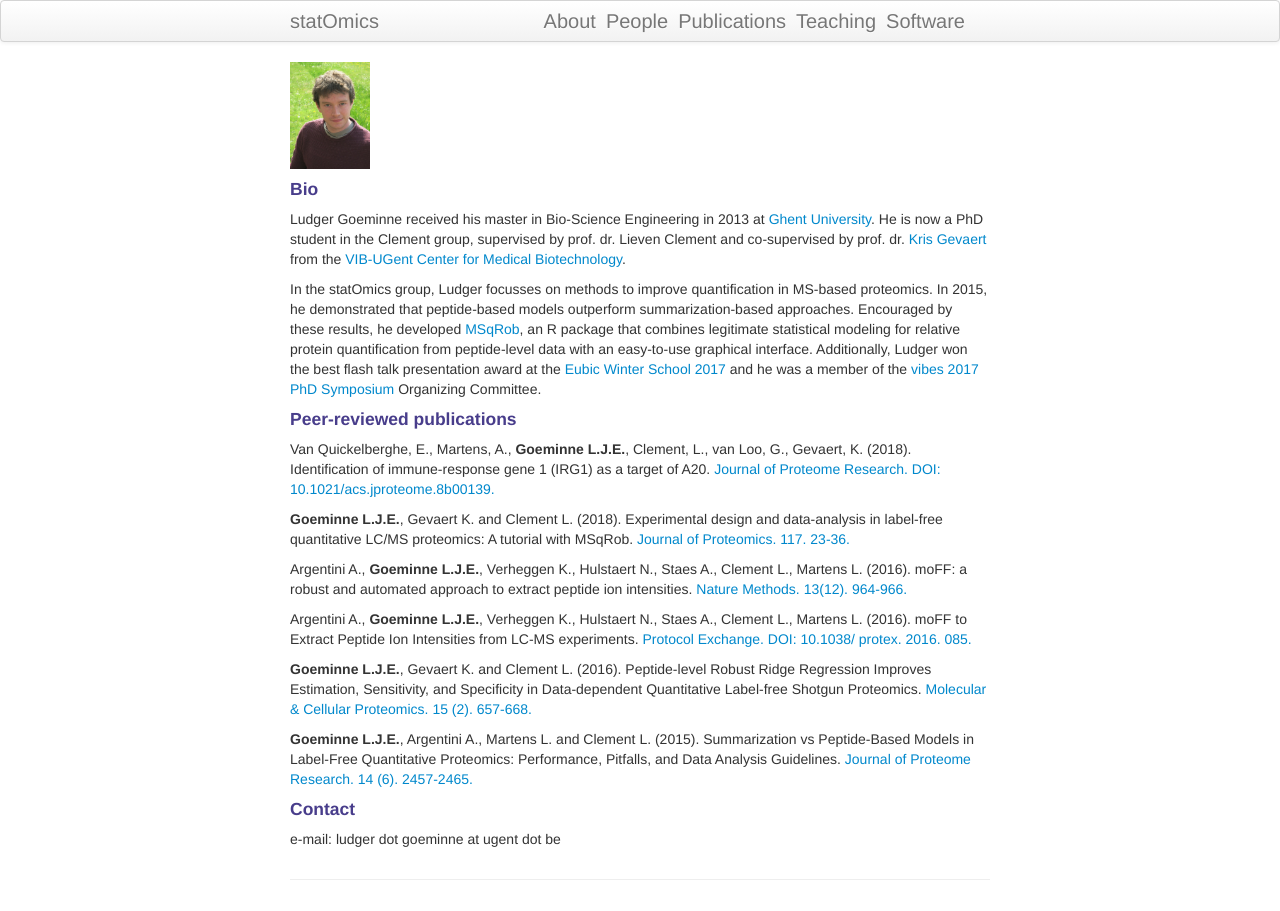
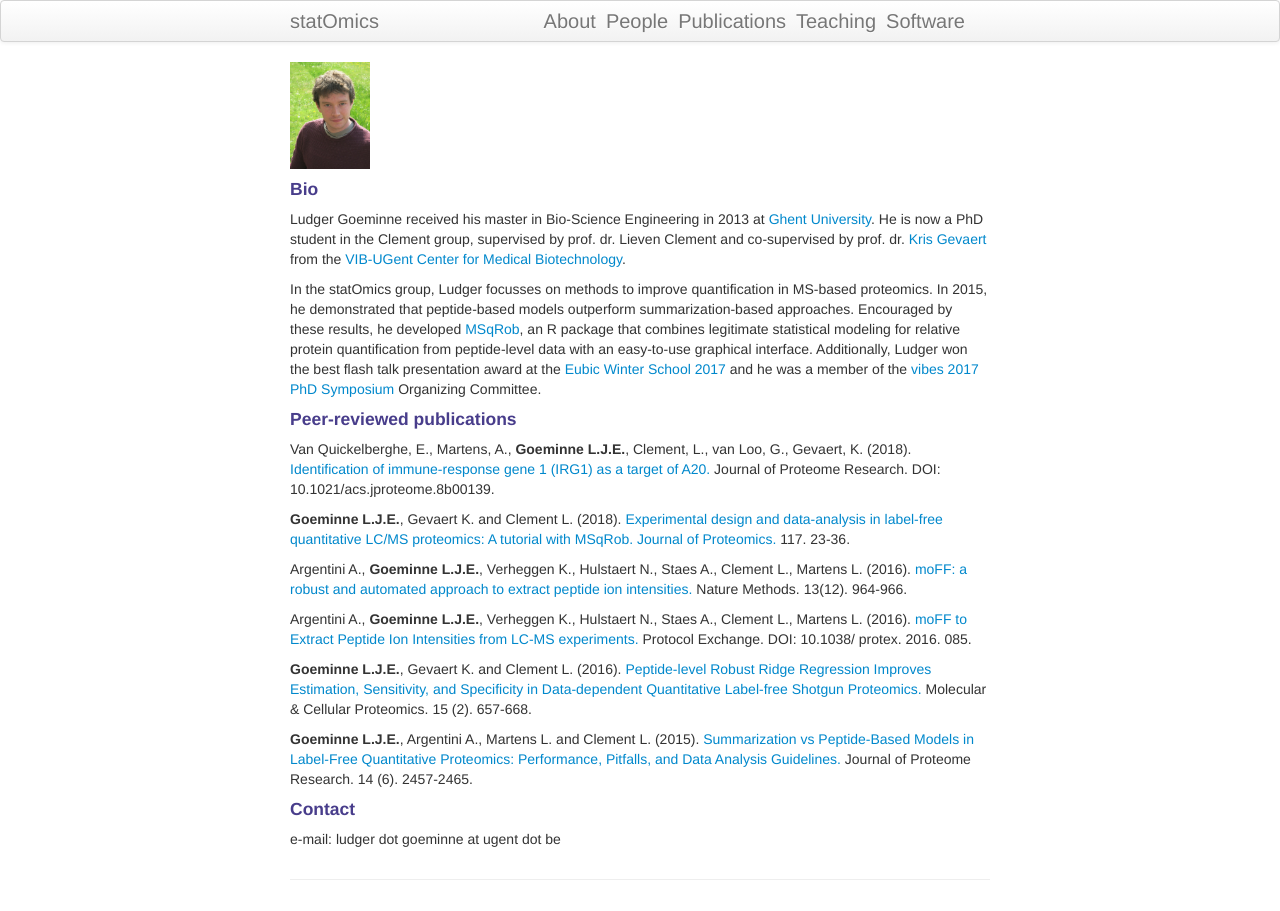
Before and after one commit to statOmics/statOmics.github.io, a Jekyll site: the page built from pages/ludger.md, in a window 1280 px wide. Built offline with Jekyll 4.4.1, drawn with Linux system fonts in a browser that asks for light colours.

```diff
--- a/pages/ludger.md
+++ b/pages/ludger.md
@@ -12,17 +12,17 @@ In the statOmics group, Ludger focusses on methods to improve quantification in
 
 #### Peer-reviewed publications
 
-Van Quickelberghe, E., Martens, A., **Goeminne L.J.E.**, Clement, L., van Loo, G., Gevaert, K. (2018). Identification of immune-response gene 1 (IRG1) as a target of A20. [Journal of Proteome Research. DOI: 10.1021/acs.jproteome.8b00139.](https://pubs.acs.org/doi/10.1021/acs.jproteome.8b00139)
+Van Quickelberghe, E., Martens, A., **Goeminne L.J.E.**, Clement, L., van Loo, G., Gevaert, K. (2018). [Identification of immune-response gene 1 (IRG1) as a target of A20.](https://pubs.acs.org/doi/10.1021/acs.jproteome.8b00139) Journal of Proteome Research. DOI: 10.1021/acs.jproteome.8b00139.
 
-**Goeminne L.J.E.**, Gevaert K. and Clement L. (2018). Experimental design and data-analysis in label-free quantitative LC/MS proteomics: A tutorial with MSqRob. [Journal of Proteomics. 117. 23-36.](https://www.sciencedirect.com/science/article/pii/S1874391917301239)
+**Goeminne L.J.E.**, Gevaert K. and Clement L. (2018). [Experimental design and data-analysis in label-free quantitative LC/MS proteomics: A tutorial with MSqRob. Journal of Proteomics.](https://www.sciencedirect.com/science/article/pii/S1874391917301239) 117. 23-36.
 
-Argentini A., **Goeminne L.J.E.**, Verheggen K., Hulstaert N., Staes A., Clement L., Martens L. (2016). moFF: a robust and automated approach to extract peptide ion intensities. [Nature Methods. 13(12). 964-966.](https://www.nature.com/articles/nmeth.4075)
+Argentini A., **Goeminne L.J.E.**, Verheggen K., Hulstaert N., Staes A., Clement L., Martens L. (2016). [moFF: a robust and automated approach to extract peptide ion intensities.](https://www.nature.com/articles/nmeth.4075) Nature Methods. 13(12). 964-966.
 
-Argentini A., **Goeminne L.J.E.**, Verheggen K., Hulstaert N., Staes A., Clement L., Martens L. (2016). moFF to Extract Peptide Ion Intensities from LC-MS experiments. [Protocol Exchange. DOI: 10.1038/ protex. 2016. 085.](https://www.nature.com/protocolexchange/protocols/5233)
+Argentini A., **Goeminne L.J.E.**, Verheggen K., Hulstaert N., Staes A., Clement L., Martens L. (2016). [moFF to Extract Peptide Ion Intensities from LC-MS experiments.](https://www.nature.com/protocolexchange/protocols/5233) Protocol Exchange. DOI: 10.1038/ protex. 2016. 085.
 
-**Goeminne L.J.E.**, Gevaert K. and Clement L. (2016). Peptide-level Robust Ridge Regression Improves Estimation, Sensitivity, and Specificity in Data-dependent Quantitative Label-free Shotgun Proteomics. [Molecular & Cellular Proteomics. 15 (2). 657-668.](http://www.mcponline.org/content/15/2/657.long)
+**Goeminne L.J.E.**, Gevaert K. and Clement L. (2016). [Peptide-level Robust Ridge Regression Improves Estimation, Sensitivity, and Specificity in Data-dependent Quantitative Label-free Shotgun Proteomics.](http://www.mcponline.org/content/15/2/657.long) Molecular & Cellular Proteomics. 15 (2). 657-668.
 
-**Goeminne L.J.E.**, Argentini A., Martens L. and Clement L. (2015). Summarization vs Peptide-Based Models in Label-Free Quantitative Proteomics: Performance, Pitfalls, and Data Analysis Guidelines. [Journal of Proteome Research. 14 (6). 2457-2465.](https://pubs.acs.org/doi/10.1021/pr501223t)
+**Goeminne L.J.E.**, Argentini A., Martens L. and Clement L. (2015). [Summarization vs Peptide-Based Models in Label-Free Quantitative Proteomics: Performance, Pitfalls, and Data Analysis Guidelines.](https://pubs.acs.org/doi/10.1021/pr501223t) Journal of Proteome Research. 14 (6). 2457-2465.
 
 #### Contact
 
```
